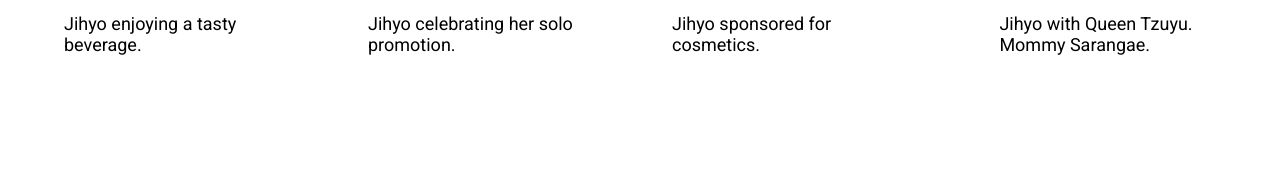
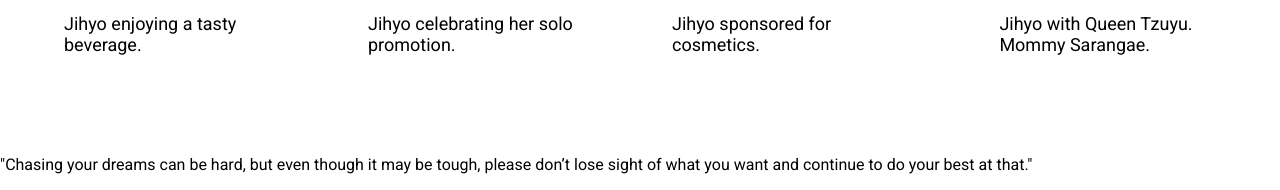
Before and after one commit to imtevinjones/jihyo-tribute-page, a plain HTML site: page index.html in a window 1280 px wide. Shown: the part 1115-1305 px from the top of the page. Before the commit the page ends 1254 px from the top, so only its background shows below. Drawn offline with Linux system fonts and the light colour scheme.

Commit message:
add third main block and add more styling.
add quote and styling to the third main block, add drop-shadow effect to photos in second main block.

```diff
--- a/index.html
+++ b/index.html
@@ -76,7 +76,9 @@
             </div>
         </div>
     </div>
-    <div class="main-block-3"></div>
+    <div class="main-block-3">
+        <p>"Chasing your dreams can be hard, but even though it may be tough, please don’t lose sight of what you want and continue to do your best at that."</p>
+    </div>
     <div class="main-block-4"></div>
 </body>
 
```
